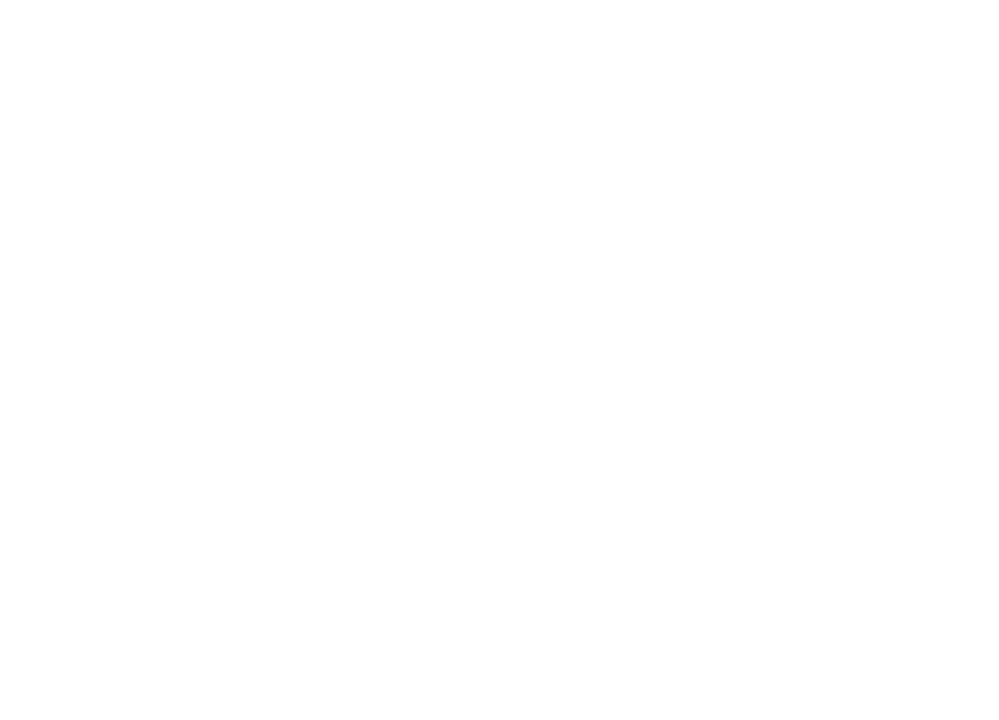
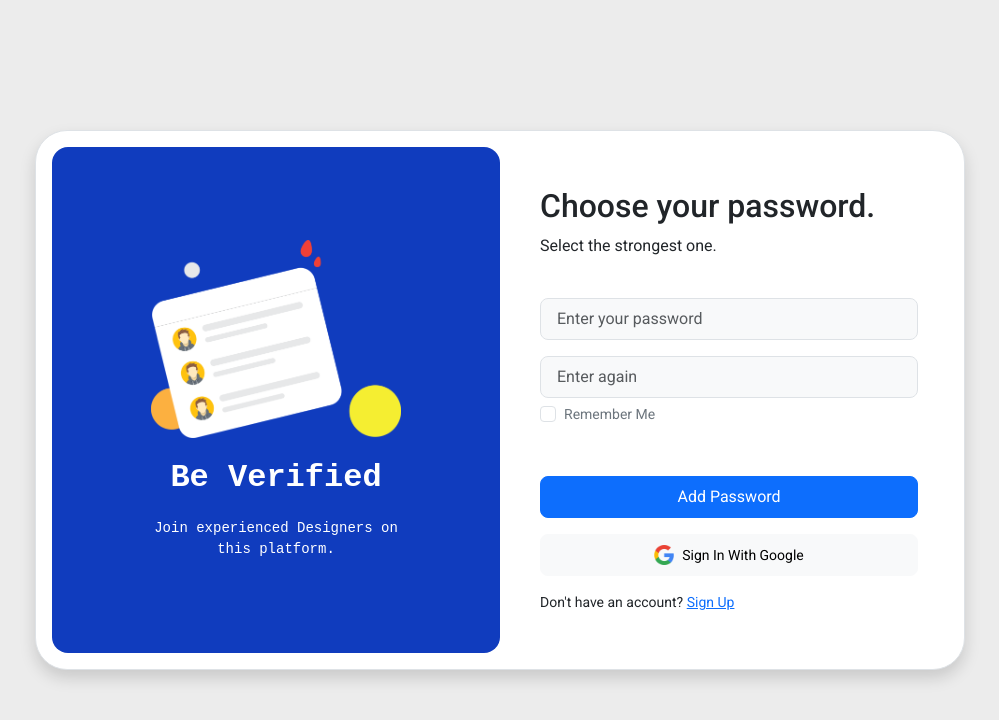
Before and after one commit to semaeryilmaz99/login-form-with-b5-and-js, a plain HTML site: page new-password.html in a window 1280 px wide. Shown: the whole page, without its empty margins (140-1139 px from the left). Drawn offline with nearby package versions, Linux system fonts and the light colour scheme.

Commit message:
new updates
new updates

```diff
--- a/new-password.html
+++ b/new-password.html
@@ -6,11 +6,79 @@
     <meta name="viewport" content="width=device-width, initial-scale=1.0">
     <link rel="stylesheet" href="https://cdn.jsdelivr.net/npm/bootstrap@5.3.2/dist/css/bootstrap.min.css">
     <script src="https://cdn.jsdelivr.net/npm/bootstrap@5.3.2/dist/js/bootstrap.bundle.min.js"></script>
+    <link rel="stylesheet" href="style.css">
     <title>New Password</title>
 </head>
 
 <body>
+    <!-- MAIN CONTAINER -->
+    <div class="container d-flex justify-content-center align-items-center min-vh-100">
 
+
+        <!-- LOGIN CONTAINER -->
+        <div class="row border rounded-5 p-3 bg-white shadow box-area">
+
+
+
+            <!-- LEFT BOX -->
+            <div class="col-md-6 rounded-4 d-flex justify-content-center align-items-center flex-column left-box"
+                style="background: #103cbe;">
+                <div class="featured-image mb-3">
+                    <img src="images/1.png" class="img-fluid" style="width: 250px;">
+                </div>
+                <p class="text-white fs-2" style="font-family: 'Courier New', Courier, monospace; font-weight: 600;">Be
+                    Verified</p>
+                <small class="text-white text-wrap text-center"
+                    style="width: 17rem;  font-family: 'Courier New', Courier, monospace;">Join experienced Designers on
+                    this platform.</small>
+
+            </div>
+
+            <!-- RIGHT BOX -->
+
+            <div class="col-md-6 right-box">
+                <div class="row align-items-center">
+                    <div class="header-text mb-4">
+                        <h2 id="login-message">Choose your password.</h2>
+                        <p id="login-text">Select the strongest one.</p>
+                    </div>
+                    <div class="input-group mb-3">
+                        <input id="enter-pass" type="text" class="form-control form-control-lg bg-light fs-6"
+                            placeholder="Enter your password">
+                    </div>
+
+                    <div class="input-group mb-1">
+                        <input id="enter-pass-again" type="password" class="form-control form-control-lg bg-light fs-6"
+                            placeholder="Enter again">
+                    </div>
+
+                    <div class="input-group mb-5 d-flex justify-content-between">
+                        <div class="form-check">
+                            <input type="checkbox" class="form-check-input" id="formCheck">
+                            <label for="formCheck" class="form-check-label text-secondary"><small>Remember
+                                    Me</small></label>
+                        </div>
+                    </div>
+
+                    <div class="input-group mb-3">
+                        <button id="add-password" onclick="addPassword()" class="btn btn-lg btn-primary w-100 fs-6">Add Password</button>
+                    </div>
+
+                    <div class="input-group mb-3">
+                        <button class="btn btn-lg btn-light w-100 fs-6"><img src="images/google.png"
+                                style="width: 20px;" class="me-2"><small>Sign In With Google</small></button>
+                    </div>
+
+                    <div class="row">
+                        <small>Don't have an account? <a href="#" onclick="openModal()" id="openSignUpModal">Sign
+                                Up</a></small>
+                    </div>
+                </div>
+            </div>
+        </div>
+    </div>
+
+    <script src="script.js"></script>
 </body>
 
 </html>
--- a/script.js
+++ b/script.js
@@ -23,18 +23,18 @@ function signUp() {
     var password = document.getElementById('password').value;
 
     if (firstName == '' || lastName == '' || userName == '' || email == '' || password == '') {
-        alert('Please write all the necessary informations.');
+        functionAlert('Please write all the necessary informations.');
         return false;
     };
 
     if (password.length < 8) {
 
-        alert("Password must be at least 8 characters");
+        functionAlert("Password must be at least 8 characters");
         return false;
 
     } else if (password.search(/[0-9]/) < 0) {
 
-        alert("Password must contain at least one number");
+        functionAlert("Password must contain at least one number");
         return false;
 
     } else {
@@ -45,3 +45,16 @@ function signUp() {
     var kullanici = new User(firstName, lastName, userName, email, password);
     Users.push(kullanici);
 };
+
+var enterPass = document.getElementById('enter-pass').value;
+var enterPassAgain = document.getElementById('enter-pass-again').value;
+var addPassword = document.getElementById('add-password');
+
+function addPassword() {
+    if (enterPass !== enterPassAgain) {
+        alert('Two inputs are not same.');
+    } else {
+        window.location.href = "/website.html";
+        alert('Password selected successfully.');
+    };
+};
```
Also changed, not shown: index.html (+3 -1 lines), website.html (added, +14 -0 lines).
